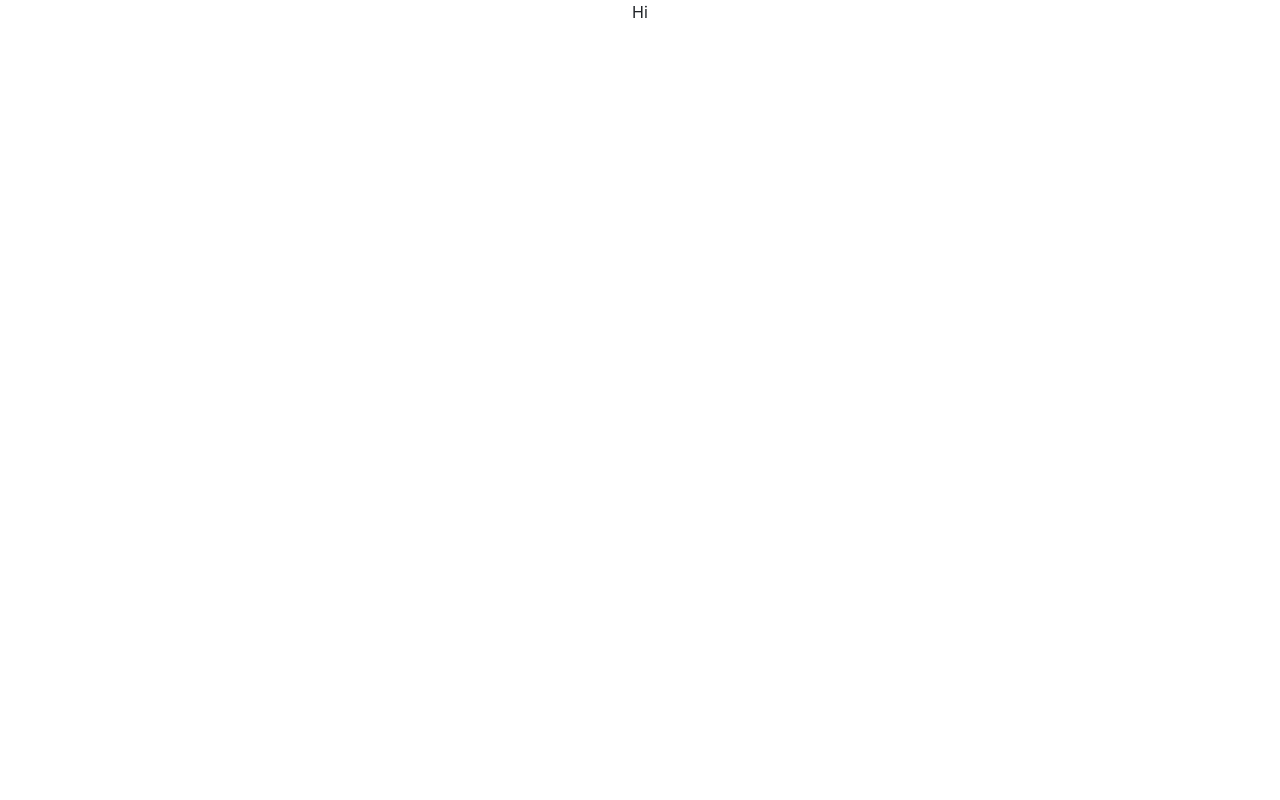
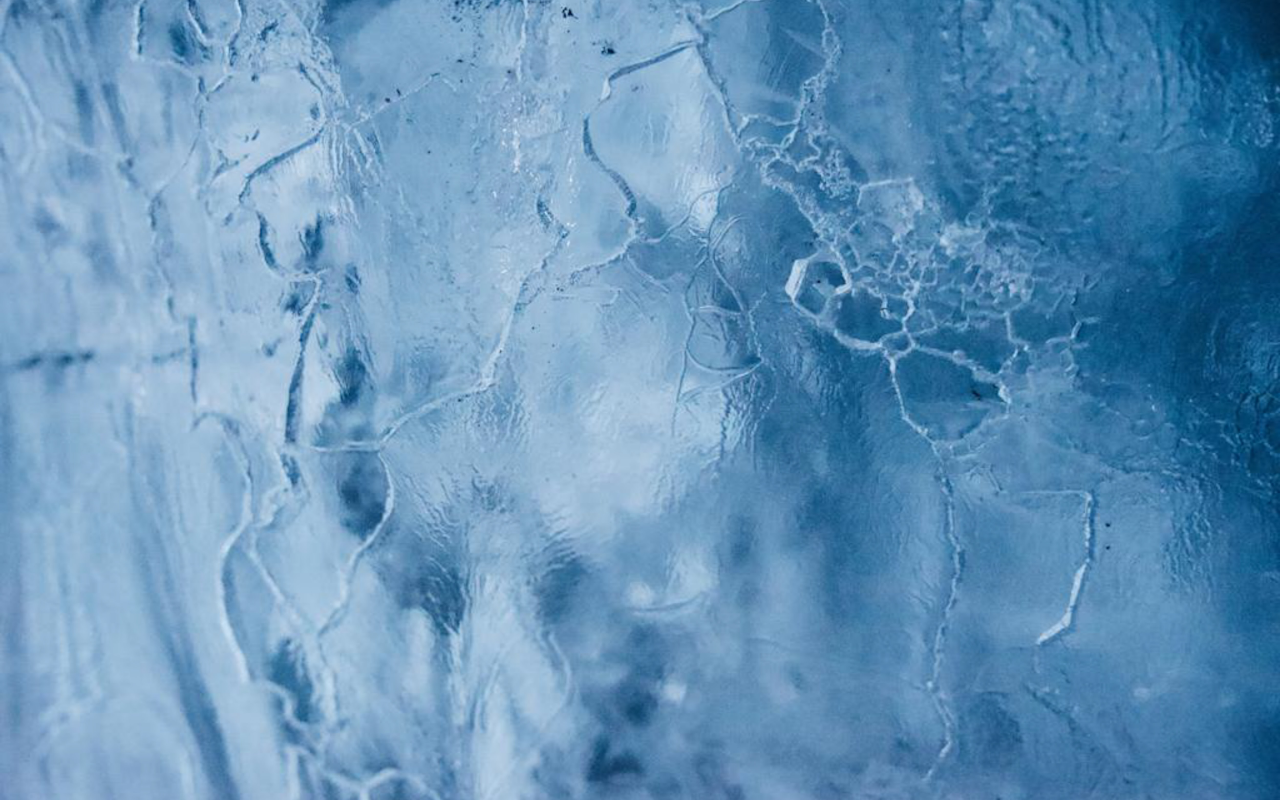
Before and after one commit to kennja05/personal-site, a React (Create React App) app: page / in a window 1280 px wide. Built offline with nearby package versions, Linux system fonts and the light colour scheme.

Commit message:
added background image to app

```diff
--- a/public/index.html
+++ b/public/index.html
@@ -24,7 +24,7 @@
       work correctly both with client-side routing and a non-root public URL.
       Learn how to configure a non-root public URL by running `npm run build`.
     -->
-    <title>React App</title>
+    <title>Jacob Kenny - Software Developer</title>
   </head>
   <body>
     <noscript>You need to enable JavaScript to run this app.</noscript>
--- a/src/App.css
+++ b/src/App.css
@@ -1,5 +1,12 @@
 .App {
   text-align: center;
+  background-image: url('./backgroundImage.jpg');
+  background-size: cover;
+  background-position: center center;
+  background-repeat: no-repeat;
+  margin: auto;
+  height: 100vh;
+  width: 100vw;
 }
 
 .App-logo {
--- a/src/Home.js
+++ b/src/Home.js
@@ -2,7 +2,9 @@ import React from 'react'
 
 const Home = () => {
     return(
-        <div>Hi</div>
+        <div className='home'>
+
+        </div>
     )
 }
 
```
Also changed, not shown: public/manifest.json, src/backgroundImage.jpg (added).
